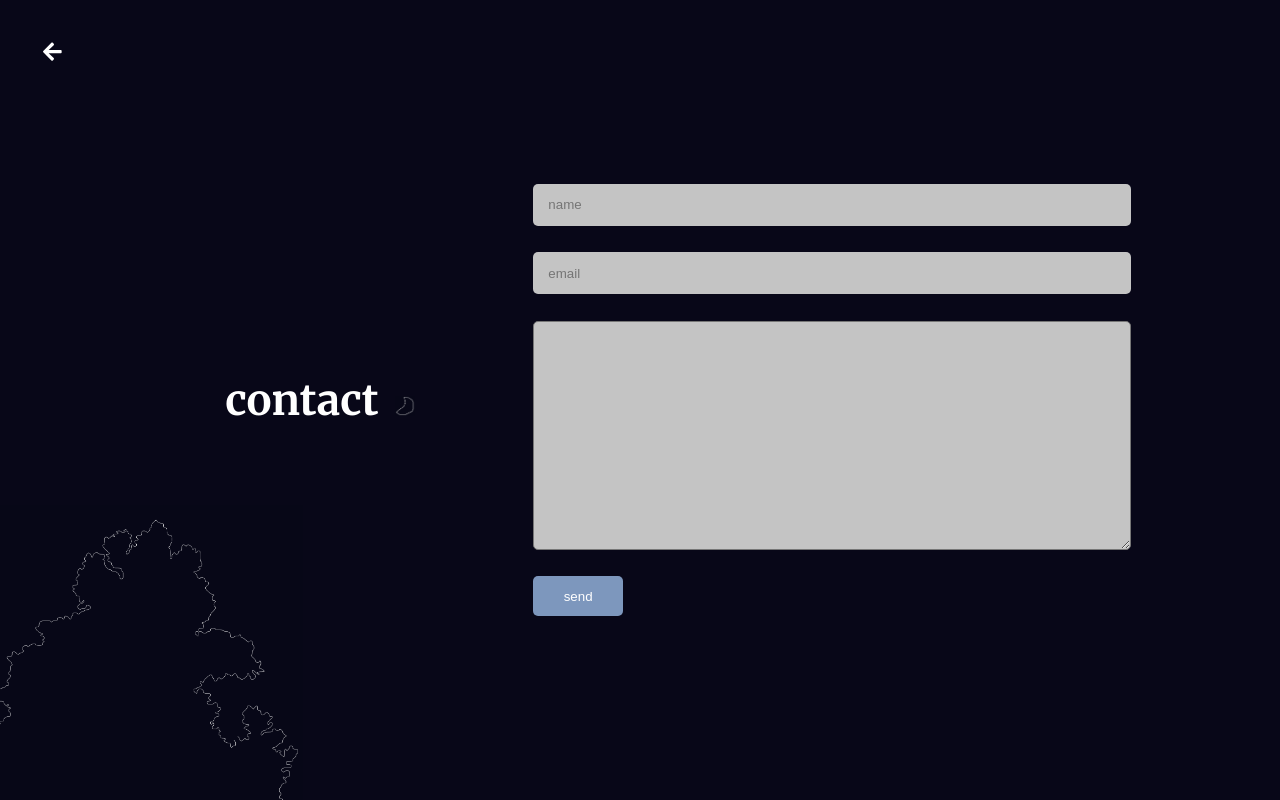
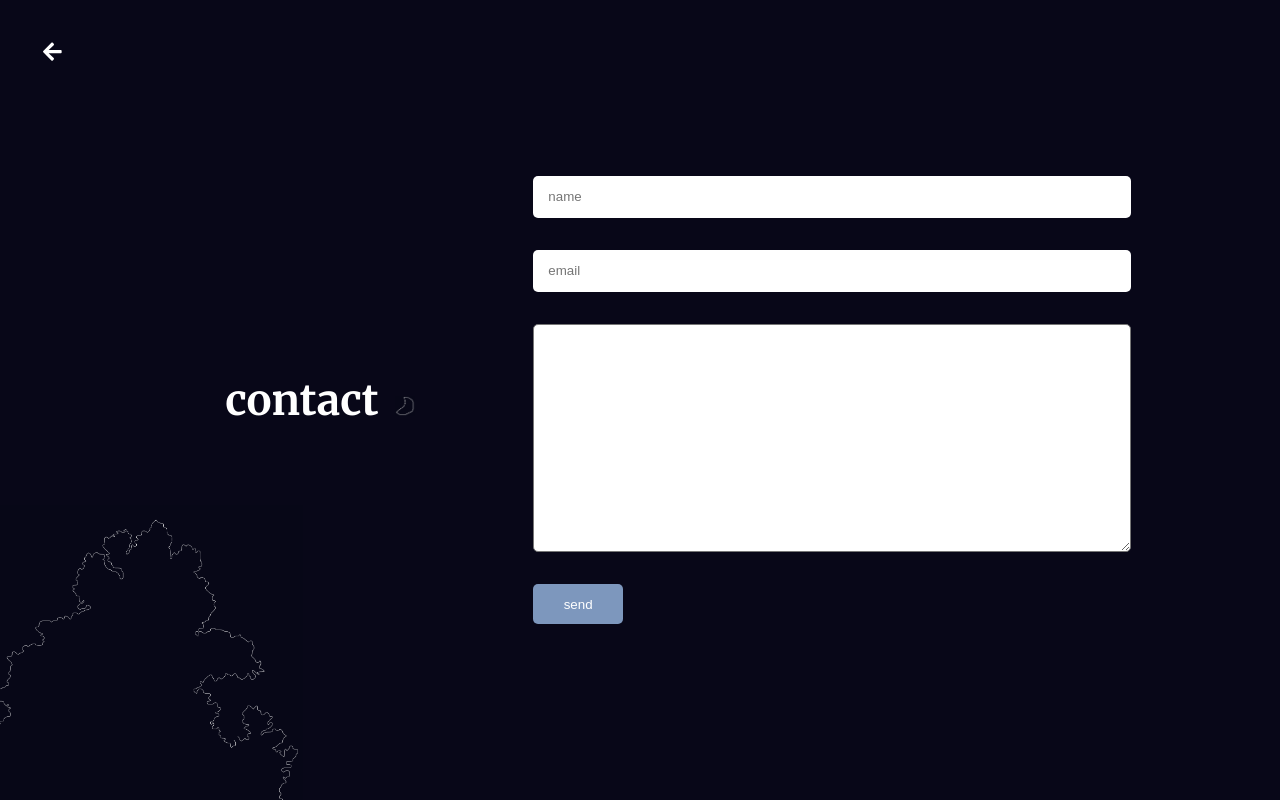
Before and after one commit to AndresPonciano/poncitions, a React (Create React App) app: page /contact in a window 1280 px wide. Built offline with nearby package versions, Linux system fonts and the light colour scheme.

Commit message:
displaying error messages on form

```diff
--- a/src/components/EmailForm.js
+++ b/src/components/EmailForm.js
@@ -7,44 +7,51 @@ import {
     formInput,
     formMessage,
     sendButton,
+    errors,
+    noError,
 } from '../styles/ContactStyles';
 
-const renderInput = ({ input, placeholder, type }) => {
-    console.log('pp', placeholder, type);
+const renderError = ({ error, touched }) => {
+    if (touched && error) {
         return (
+            <div>
+                <p css={errors}>{error}</p>
+            </div>
+        );
+    } else {
+        return <div css={noError}></div>;
+    }
+};
+
+const renderInput = ({ input, placeholder, type, meta }) => {
+    console.log(meta);
+    return (
+        <React.Fragment>
             <input
                 {...input}
                 css={formInput}
                 type={type}
                 placeholder={placeholder}
             />
+            {/* <div>{meta.error}</div> */}
+            {renderError(meta)}
+        </React.Fragment>
     );
 };
 
-const renderMessage = ({ input }) => {
-    return <textarea {...input} css={formMessage} />;
+const renderMessage = ({ input, meta }) => {
+    return (
+        <React.Fragment>
+            <textarea {...input} css={formMessage} />
+            {renderError(meta)}
+        </React.Fragment>
+    );
 };
 
 const EmailForm = (props) => {
     const onSubmit = (formValues) => {
         console.log('submit', formValues);
     };
-
-    // const renderInput = ({ input, placeholder, type }) => {
-    //     console.log('pp', placeholder, type);
-    //     return (
-    //         <input
-    //             {...input}
-    //             css={formInput}
-    //             type={type}
-    //             placeholder={placeholder}
-    //         />
-    //     );
-    // };
-
-    // const renderMessage = ({ input }) => {
-    //     return <textarea {...input} css={formMessage} />;
-    // };
 
     return (
         <React.Fragment>
--- a/src/styles/ContactStyles.js
+++ b/src/styles/ContactStyles.js
@@ -12,9 +12,10 @@ export const formInput = css`
     border-radius: 5px;
     border-style: none;
     height: 40px;
-    margin-bottom: 2em;
+    // margin-bottom: 2em;
     padding-left: 15px;
-    background-color: #c4c4c4;
+    // background-color: #c4c4c4;
+    background-color: white;
     color: #080718;
 `;
 
@@ -24,9 +25,10 @@ export const formMessage = css`
 
     border-radius: 5px;
     height: 200px;
-    background-color: #c4c4c4;
+    // background-color: #c4c4c4;
+    background-color: white;
     padding: 1em 1em 1em 1em;
-    margin-bottom: 2em;
+    // margin-bottom: 2em;
 `;
 
 export const sendButton = css`
@@ -42,3 +44,13 @@ export const sendButton = css`
         background-color: #080718;
     }
 `;
+
+export const errors = css`
+    margin-top: 0.5em;
+    font-size: 12px;
+    color: #ff6961;
+`;
+
+export const noError = css`
+    margin-bottom: 2em;
+`;
```
Lines whose indentation alone changed are shown as unchanged.
